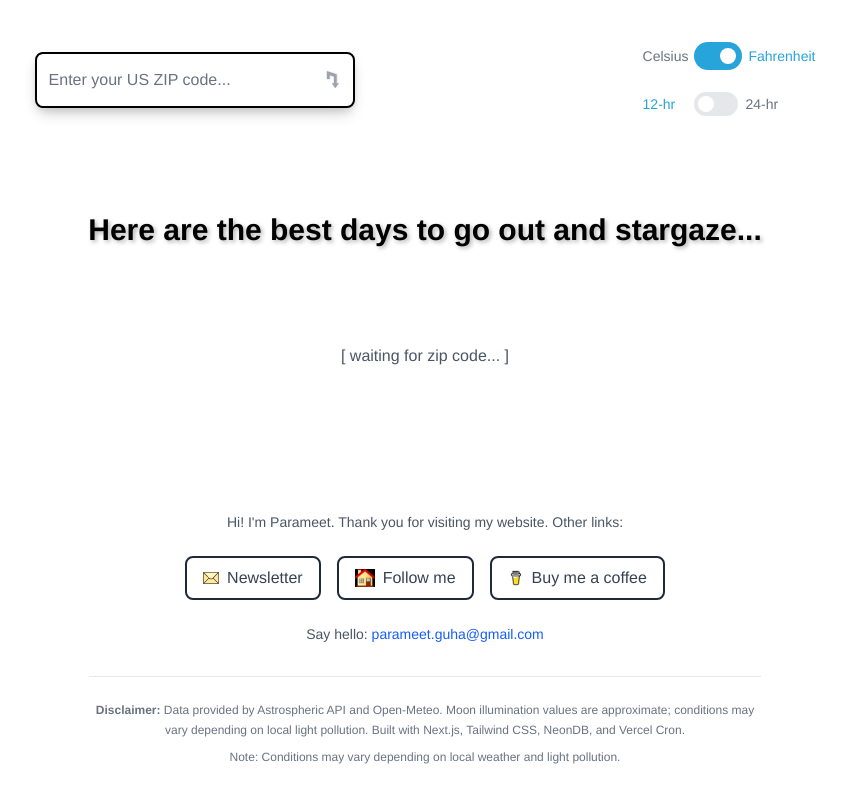
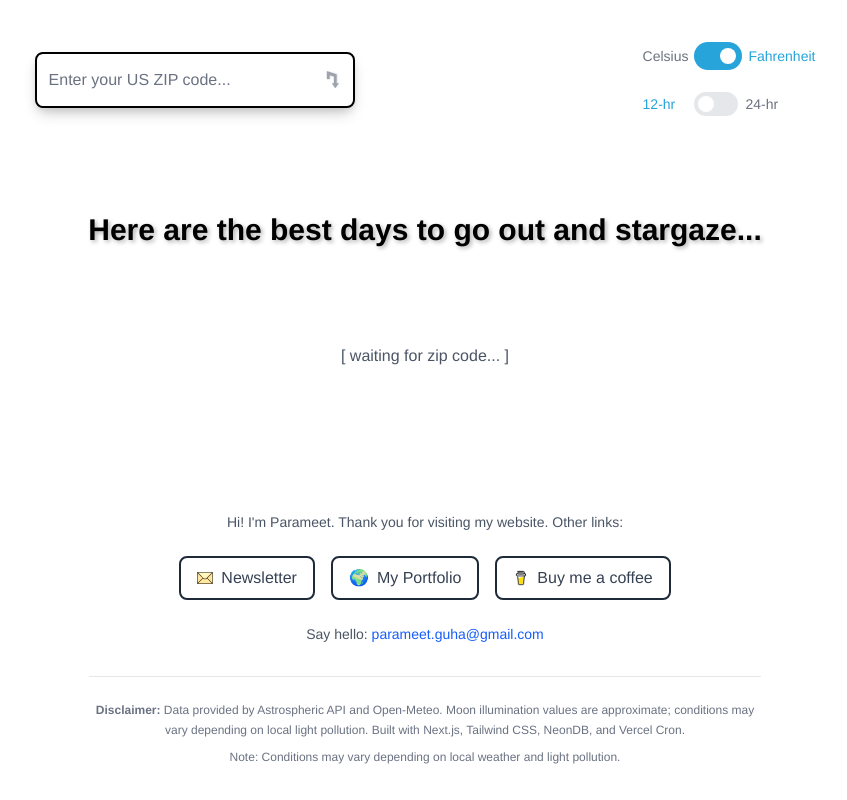
Before and after one commit to prammey/moongazers, a Next.js app: page / in a window 1280 px wide. Shown: the part 496-1296 px from the top of the page, without its empty margins (215-1062 px from the left). Built offline with nearby package versions, Linux system fonts and the light colour scheme.

Commit message:
feat: Update footer link to portfolio with new icon and text

```diff
--- a/src/app/page.tsx
+++ b/src/app/page.tsx
@@ -256,8 +256,8 @@ export default function Home() {
                 rel="noopener noreferrer"
                 className="flex items-center gap-2 px-4 py-2 border-2 border-gray-800 rounded-lg text-gray-700 hover:bg-gray-50 transition-colors"
               >
-                <Image src="/x.png" alt="X" width={20} height={20} />
-                <span>Follow me</span>
+                <h1>🌍</h1>
+                <span>My Portfolio</span>
               </a>
 
               <a
```
Also changed, not shown: 1 other file (tests, documents, lock files or other folders).
